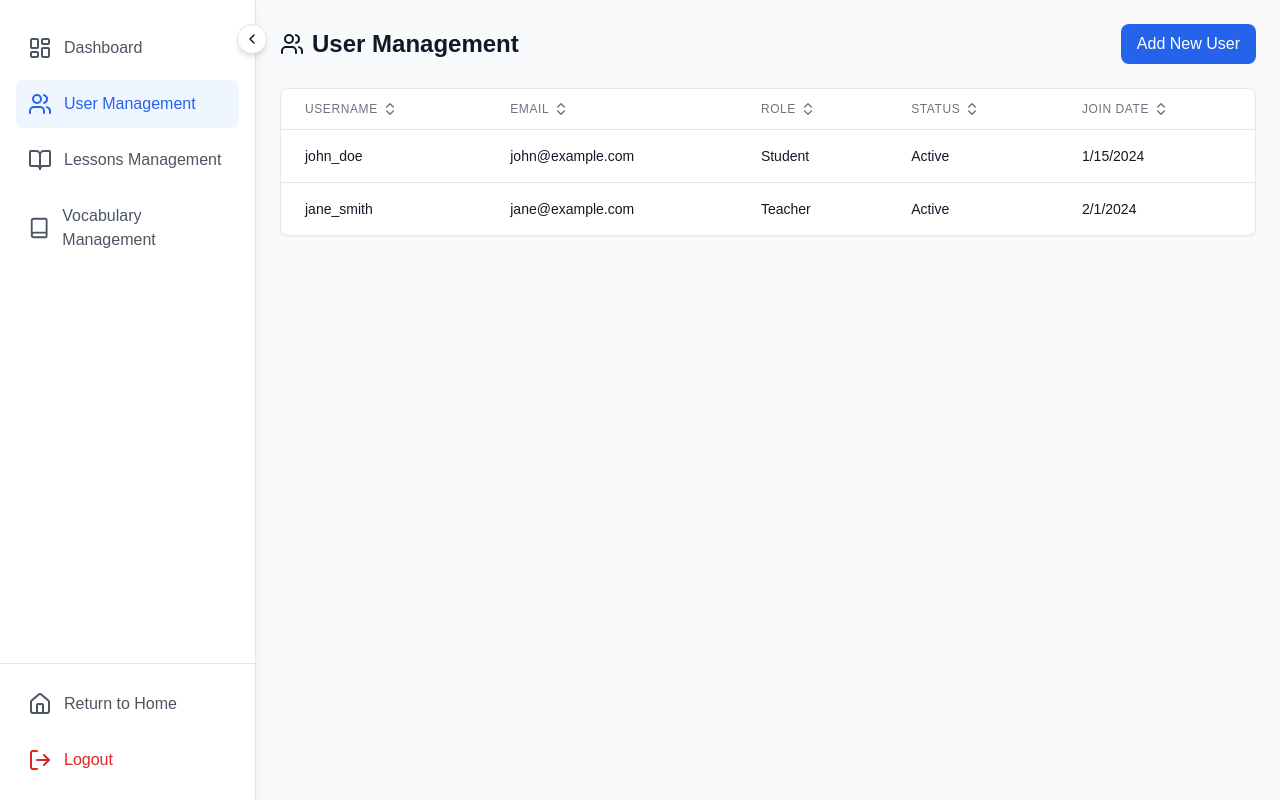
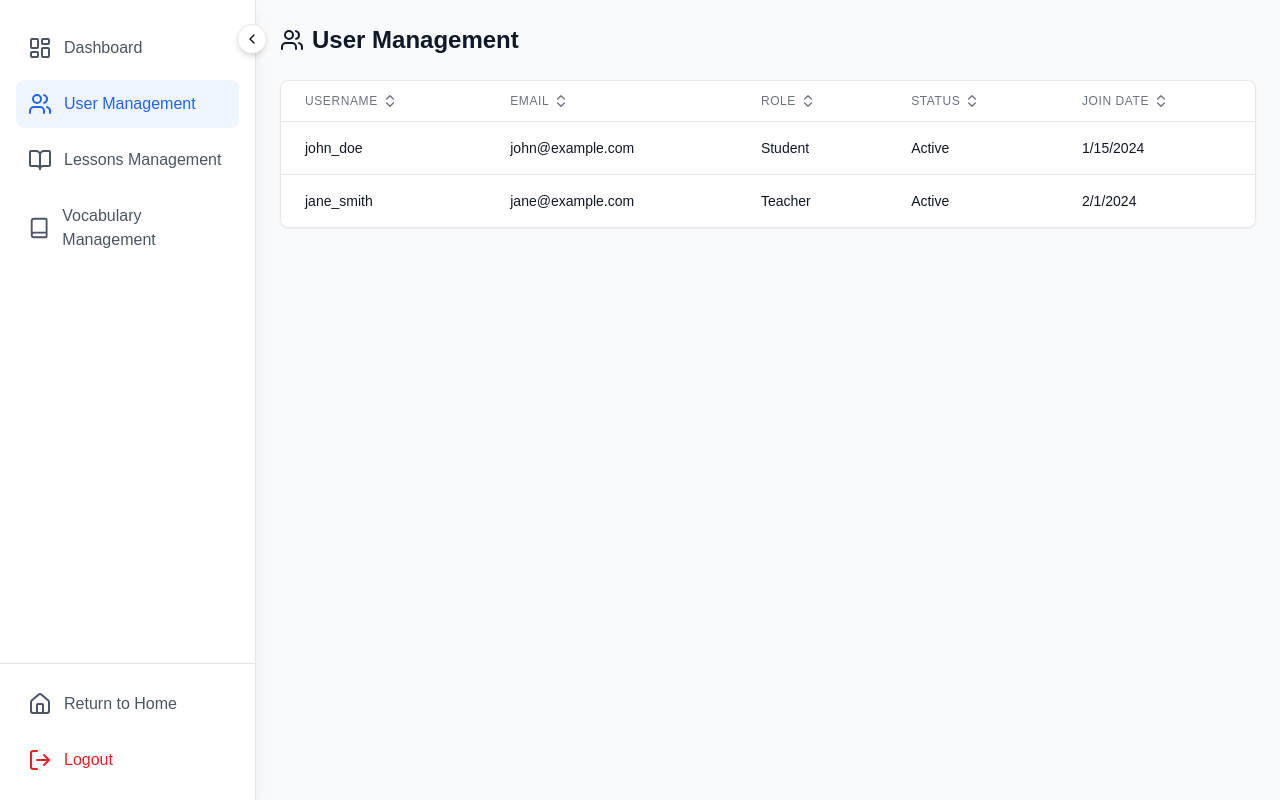
Before and after one commit to rakib-repliq/vocabulary-frontend, a Next.js app: page /dashboard/admin/users in a window 1280 px wide. Built offline with nearby package versions, Linux system fonts and the light colour scheme.

Commit message:
refactor: streamline imports in admin dashboard components

```diff
--- a/app/(dashboard)/dashboard/admin/layout.tsx
+++ b/app/(dashboard)/dashboard/admin/layout.tsx
@@ -1,8 +1,10 @@
 'use client';
 
-import { Sidebar } from '@/components/dashboard/admin-dashboard/layout/Sidebar';
-import { MainContent } from '@/components/dashboard/admin-dashboard/layout/MainContent';
 import { useState } from 'react';
+import {
+  MainContent,
+  Sidebar,
+} from '@/components/dashboard/admin-dashboard/layout';
 
 export default function AdminDashboardLayout({
   children,
--- a/app/(dashboard)/dashboard/admin/lessons/page.tsx
+++ b/app/(dashboard)/dashboard/admin/lessons/page.tsx
@@ -1,9 +1,9 @@
 'use client';
 
 import { BookOpen } from 'lucide-react';
-import { DataTable } from '@/components/dashboard/admin-dashboard/card/DataTable';
-import { PageHeader } from '@/components/dashboard/admin-dashboard/layout/PageHeader';
-import { mockLessons } from '@/data/mock/lessons';
+import { DataTable } from '@/components/dashboard/admin-dashboard/card';
+import { PageHeader } from '@/components/dashboard/admin-dashboard/layout';
+import { mockLessons } from '@/data';
 
 export default function LessonsPage() {
   const handleAddLesson = () => {
--- a/app/(dashboard)/dashboard/admin/users/page.tsx
+++ b/app/(dashboard)/dashboard/admin/users/page.tsx
@@ -1,23 +1,14 @@
 'use client';
 
 import { Users } from 'lucide-react';
-import { DataTable } from '@/components/dashboard/admin-dashboard/card/DataTable';
-import { PageHeader } from '@/components/dashboard/admin-dashboard/layout/PageHeader';
-import { mockUsers } from '@/data/mock/users';
+import { DataTable } from '@/components/dashboard/admin-dashboard/card';
+import { PageHeader } from '@/components/dashboard/admin-dashboard/layout';
+import { mockUsers } from '@/data';
 
 export default function UsersPage() {
-  const handleAddUser = () => {
-    console.log('Add user clicked');
-  };
-
   return (
     <div className="space-y-6">
-      <PageHeader
-        title="User Management"
-        icon={Users}
-        buttonLabel="Add New User"
-        onButtonClick={handleAddUser}
-      />
+      <PageHeader title="User Management" icon={Users} />
 
       <div className="space-y-4">
         <DataTable
--- a/app/(dashboard)/dashboard/admin/vocabulary/page.tsx
+++ b/app/(dashboard)/dashboard/admin/vocabulary/page.tsx
@@ -1,9 +1,9 @@
 'use client';
 
 import { Book } from 'lucide-react';
-import { DataTable } from '@/components/dashboard/admin-dashboard/card/DataTable';
-import { PageHeader } from '@/components/dashboard/admin-dashboard/layout/PageHeader';
-import { mockVocabulary } from '@/data/mock/vocabulary';
+import { DataTable } from '@/components/dashboard/admin-dashboard/card';
+import { PageHeader } from '@/components/dashboard/admin-dashboard/layout';
+import { mockVocabulary } from '@/data';
 
 export default function VocabularyPage() {
   const handleAddWord = () => {
--- /dev/null
+++ b/components/dashboard/admin-dashboard/card/index.ts
@@ -0,0 +1,4 @@
+export * from './DataTable';
+export * from './MetricCard';
+export * from './ChartCard';
+export * from './StatCard';
--- /dev/null
+++ b/components/dashboard/admin-dashboard/layout/index.ts
@@ -0,0 +1,4 @@
+export * from './MainContent';
+export * from './Sidebar';
+export * from './PageHeader';
+export * from './Sidebar';
--- /dev/null
+++ b/data/index.ts
@@ -0,0 +1,4 @@
+export * from './mock/charts';
+export * from './mock/lessons';
+export * from './mock/users';
+export * from './mock/vocabulary';
```
Also changed, not shown: app/(dashboard)/dashboard/admin/page.tsx (+12 -7 lines).
